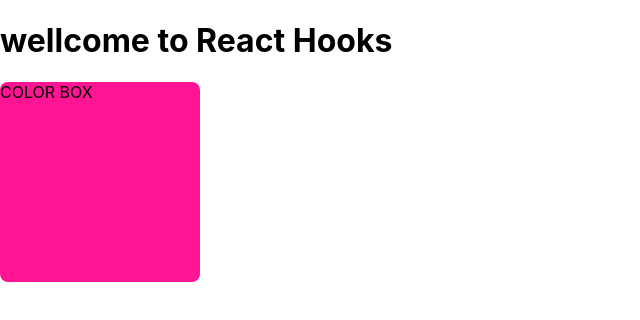
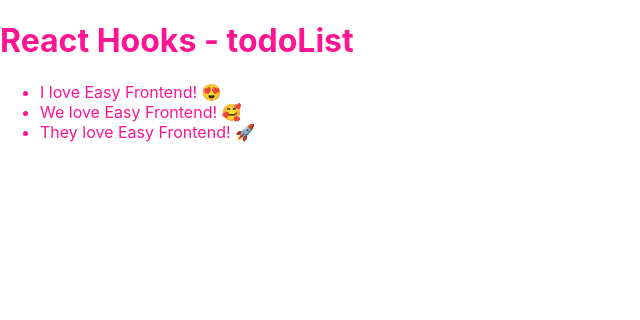
Before and after one commit to aloha1604/react-hooks-basic, a React (Create React App) app: page / in a window 1280 px wide. Shown: the top 320 px of the page, without its empty margins (0-640 px from the left). Built offline with nearby package versions, Linux system fonts and the light colour scheme.

Commit message:
xu ly todolist

```diff
--- a/src/App.js
+++ b/src/App.js
@@ -1,12 +1,29 @@
-import React from 'react';
+import React, { useState } from 'react';
 import './App.scss';
 import ColorBox from './components/ColorBox/index';
+import TodoList from './components/TodoList';
 
 function App() {
+
+  const [todoList, setTodoList] = useState([
+    { id: 1, title: 'I love Easy Frontend! 😍 ' },
+    { id: 2, title: 'We love Easy Frontend! 🥰 ' },
+    { id: 3, title: 'They love Easy Frontend! 🚀 ' },
+  ]);
+
+  function handleTodoClick(todo) {
+    console.log(todo);
+    const index = todoList.findIndex(x=>x.id === todo.id);
+    if(index < 0) return;
+
+    const newTodoList = [...todoList];
+    newTodoList.splice(index,1);
+    setTodoList(newTodoList);
+  }
   return (
     <div className="App">
-      <h1>wellcome to React Hooks</h1>
-      <ColorBox />
+      <h1>React Hooks - todoList</h1>
+      <TodoList todos={todoList} onTodoClick={handleTodoClick} />
     </div>
   );
 }
--- a/src/App.scss
+++ b/src/App.scss
@@ -1,3 +1,3 @@
 .App {
-  color: black;
+  color: deeppink;
 }
--- /dev/null
+++ b/src/components/TodoList/index.jsx
@@ -0,0 +1,39 @@
+import React from 'react';
+import PropTypes from 'prop-types';
+
+TodoList.propTypes = {
+    todos: PropTypes.array,
+    onTodoClick: PropTypes.func,
+};
+
+TodoList.defaultProps = {
+    todos: [],
+    onTodoClick: null,
+}
+
+
+
+function TodoList(props) {
+    const { todos, onTodoClick } = props;
+
+    function handleClick(todo) {
+        if (onTodoClick) {
+            onTodoClick(todo);
+        }
+    }
+    return (
+        <ul className="todo-list">
+            {
+                todos.map(todo => (
+                    <li key={todo.id}
+                        onClick={() => handleClick(todo)}
+                    >
+                        {todo.title}
+                    </li>
+                ))
+            }
+        </ul>
+    );
+}
+
+export default TodoList;
```
